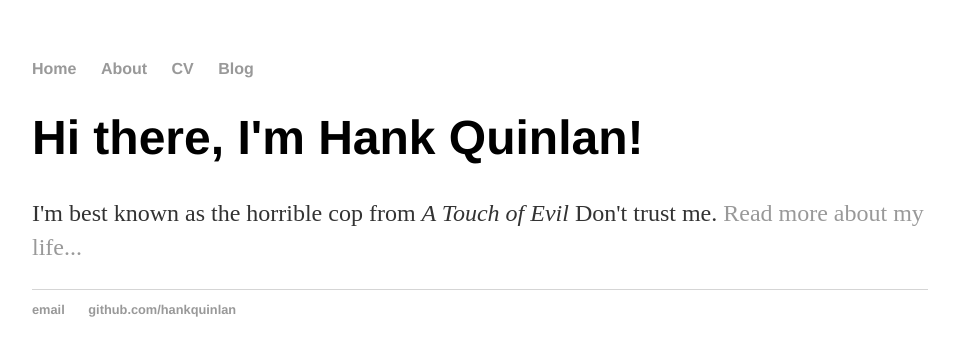
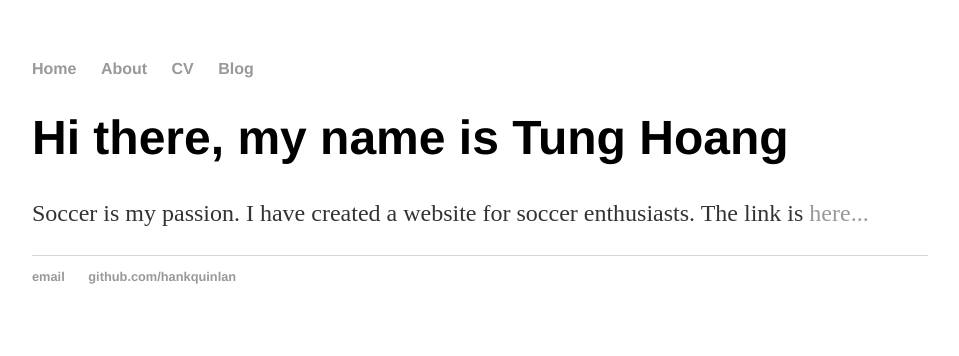
Before and after one commit to htt1084/it202, a Jekyll site: the page built from index.html, in a window 1280 px wide. Shown: the top 356 px of the page, without its empty margins (160-1119 px from the left). Built offline with Jekyll 4.4.1, drawn with Linux system fonts in a browser that asks for light colours.

Commit message:
Update index.html

```diff
--- a/index.html
+++ b/index.html
@@ -1,8 +1,8 @@
 ---
 layout: default
-title: Hank Quinlan, Horrible Cop
+title: Tung Hoang
 ---
 <div class="blurb">
-	<h1>Hi there, I'm Hank Quinlan!</h1>
-	<p>I'm best known as the horrible cop from <em>A Touch of Evil</em> Don't trust me. <a href="/about">Read more about my life...</a></p>
+	<h1>Hi there, my name is Tung Hoang</h1>
+	<p> Soccer is my passion. I have created a website for soccer enthusiasts. The link is <a href="/about">here...</a></p>
 </div><!-- /.blurb -->
```
